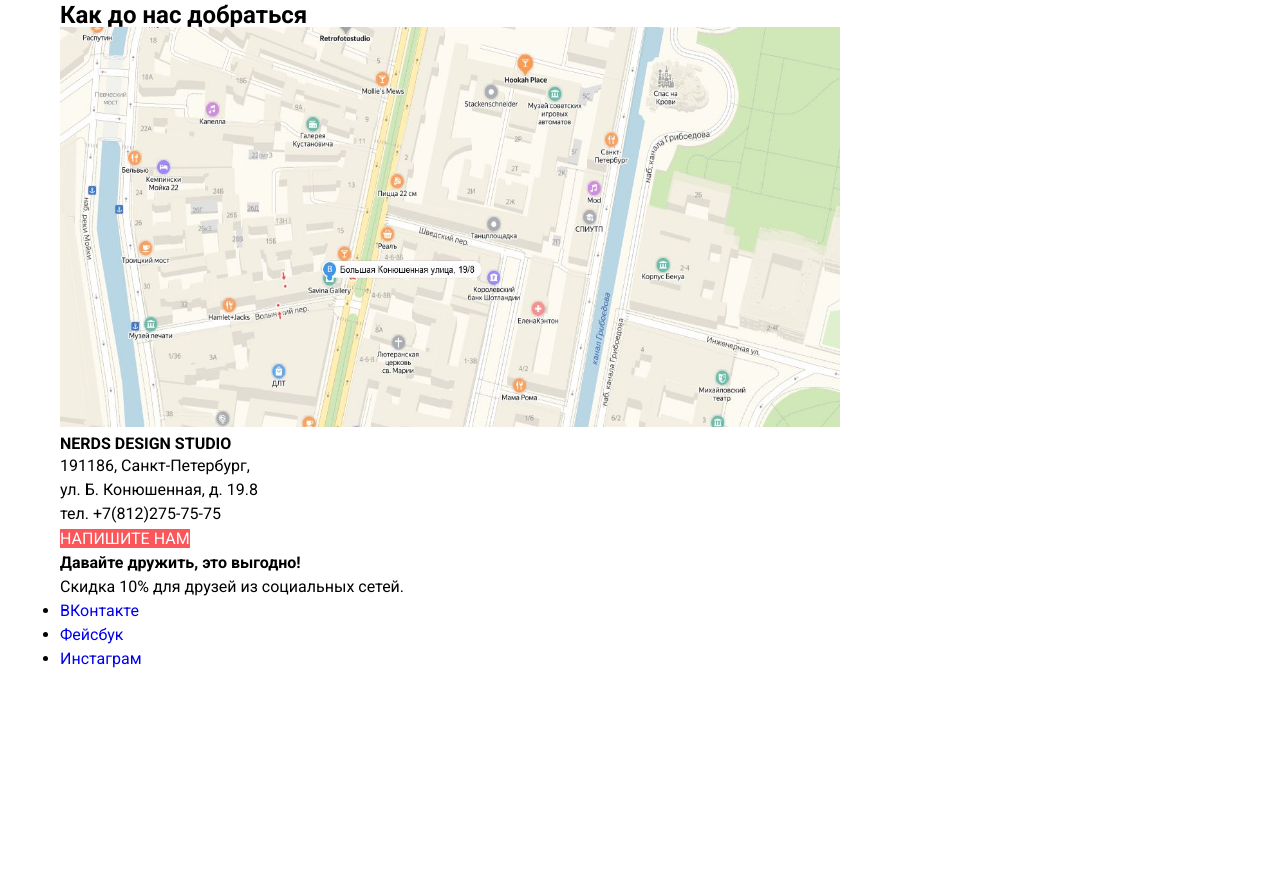
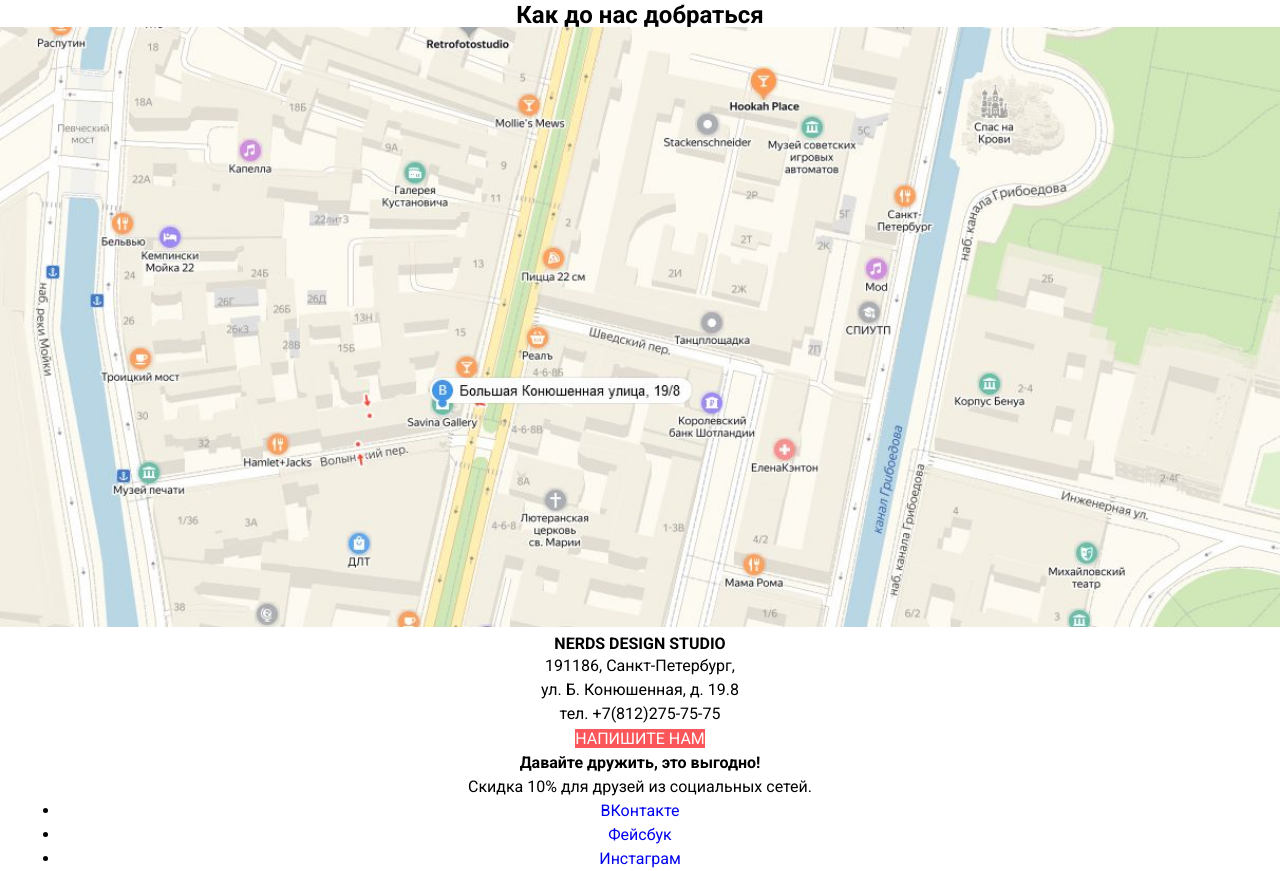
Before and after one commit to Kotiko29/nerds, a plain HTML site: page index.html in a window 1280 px wide. Shown: the part 1716-2587 px from the top of the page. Before the commit the page ends 2387 px from the top, so only its background shows below. Drawn offline with Linux system fonts and the light colour scheme.

Commit message:
footer map set full width

```diff
--- a/index.html
+++ b/index.html
@@ -132,17 +132,16 @@
   <footer class="main-footer">
     <div class="map">
       <h2 class="visually-hidden">Как до нас добраться</h2>
-      <div class="map-frame"></div>
-      <p>
+      <div class="map-frame">
         <img src="img/map.jpg" width="780" height="400" alt="Адрес: г. Санкт-Петербург, Б. Конюшенная, д. 19.8">
-      </p>
+      </div>
+      <div class="container">
         <div class="contacts">
           <h3>Nerds design studio</h3>
           <p>191186, Санкт-Петербург,<br>
           ул. Б. Конюшенная, д. 19.8</p>
           <p>тел. +7(812)275-75-75</p>
           <a class="button" href="#">напишите нам</a>
-      </div>
         </div>
         <div class="footer-social">
           <b>Давайте дружить, это выгодно!</b>
@@ -153,6 +152,8 @@
             <li><a class="social-button" href="#">Инстаграм</a></li>
           </ul>
         </div>
+      </div>
+    </div>
   </footer>
 </body>
 </html>
--- a/style.css
+++ b/style.css
@@ -233,8 +233,8 @@
 /*footer*/
 .main-footer {
     color:#000;
-
-    background-color: #fff;
+		background-color: #fff;
+		text-align: center;
 }
 footer .contacts h3 {
 	font-size: 16px;
@@ -242,13 +242,17 @@
 	text-transform: uppercase;
 	line-height: 20px;
 }
+footer .map-frame img {
+	width: 100%;
+	height: auto;
+}
 
 /*Сетка*/
 .main-header {
 	width: 100%;
 	background-color: #eee;
 }
-.container, .main-footer {
+.container {
 	width: 1160px;
 	margin:0 auto;
 }
```
Lines whose indentation alone changed are shown as unchanged.
